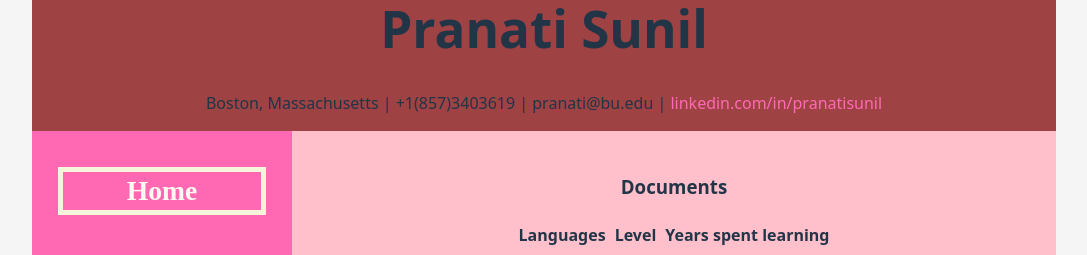
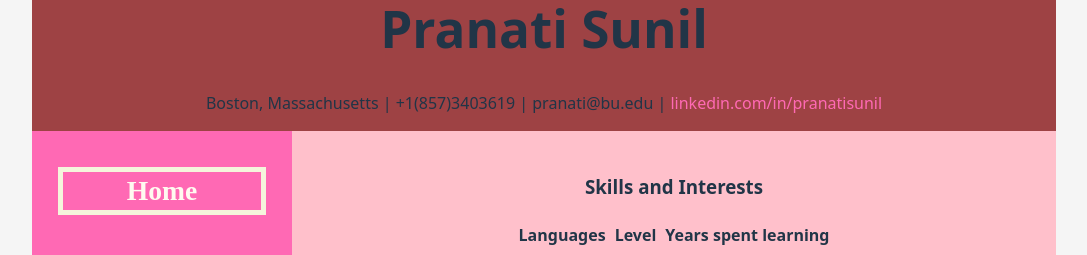
Before and after one commit to pranatisunil/mp-3, a React (Vite) app: page /achievements/achievements.html in a window 1280 px wide. Shown: the top 255 px of the page, without its empty margins (96-1183 px from the left). Built offline with nearby package versions, Linux system fonts and the light colour scheme.

Commit message:
Update certifications page

```diff
--- a/src/components/mains/certifications.tsx
+++ b/src/components/mains/certifications.tsx
@@ -26,7 +26,7 @@ export default function Certifications(){
     return (
         <StyledMain>
         <main>
-            <h3 id="main-title">Documents</h3>
+            <h3 id="main-title">Skills and Interests</h3>
             <div id="main">
                 <div>
                     <table>
```
